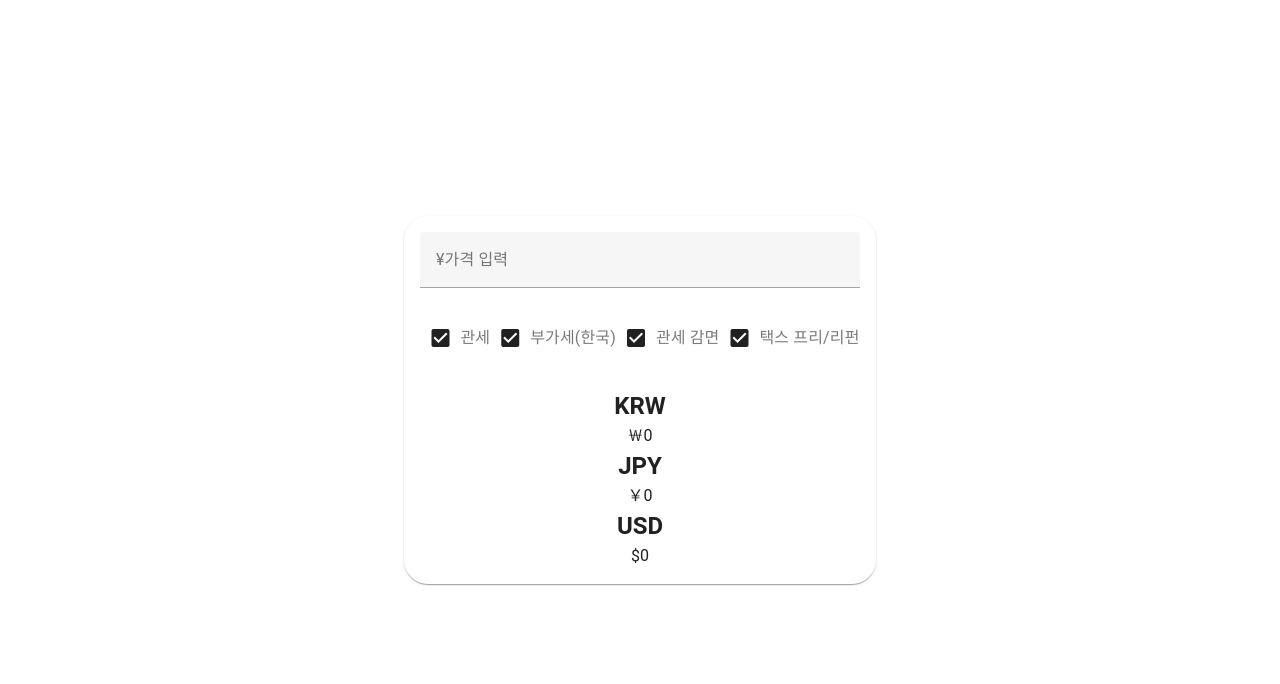
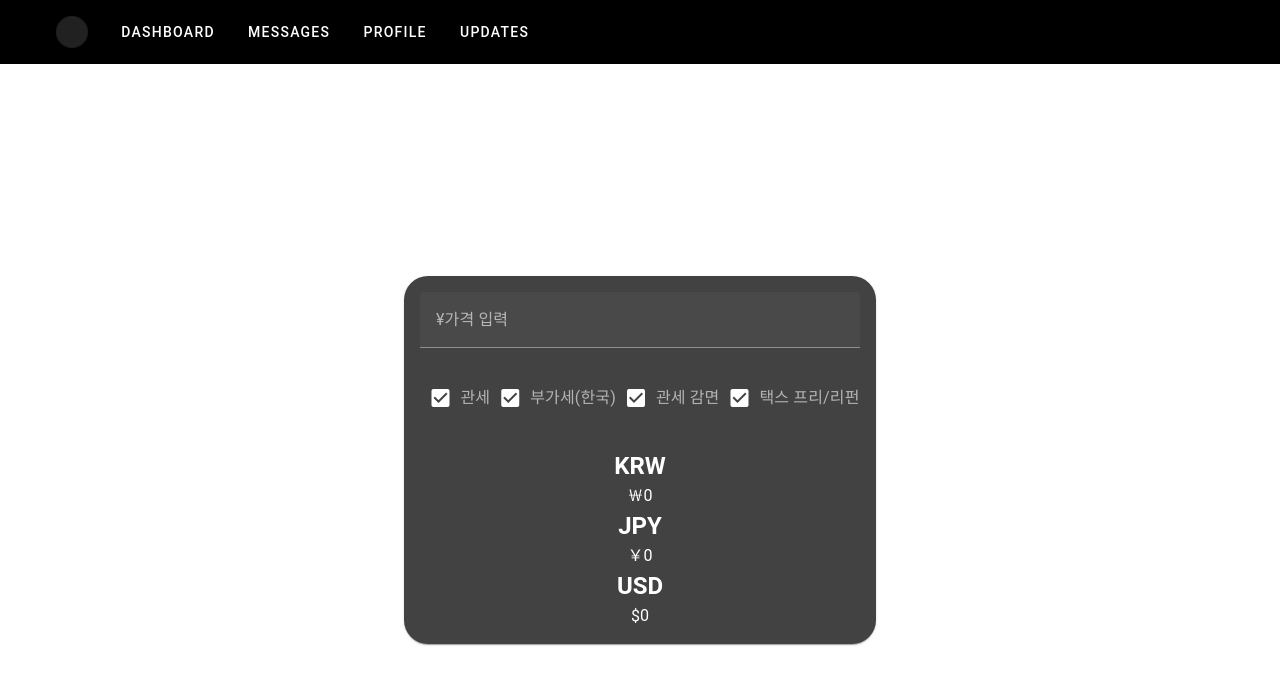
Before and after one commit to minhee231/guitar-reflect-front, a Vue app: page / in a window 1280 px wide. Shown: the top 684 px of the page. Built offline with nearby package versions, Linux system fonts and the light colour scheme; no server answers.

Commit message:
:gem:style: 다크 테마로 변경

```diff
--- a/src/App.vue
+++ b/src/App.vue
@@ -1,21 +1,24 @@
-<template>
-  <v-app>
-    <v-main>
+<template class="bg-grey-darken-4">
+  <v-app class="bg-grey-darken-4">
+    <v-main class="bg-grey-darken-4">
       <!-- <GuitarCalc :latestCurrency="latestCurrency"/> -->
       <!-- {{ latestCurrency }} -->
-      <router-view class="content"/>
+      <mainHeader class="main-header" />
+      <router-view class="content" :latestCurrency="latestCurrency"/>
     </v-main>
   </v-app>
 </template>
 
 <script>
-//import GuitarCalc from './components/GuitarCalc.vue';
+import GuitarCalc from './components/GuitarCalc.vue';
 import currencyService from './service/currency-service';
+import MainHeader from './components/MainHeader.vue';
 
 export default {
   name: 'App',
 
   components: {
+    MainHeader,
   },
 
   data: () => ({
@@ -35,3 +38,24 @@ export default {
   }
 }
 </script>
+
+<style>
+.content {
+  margin-top: 60px;
+  padding: 20px;
+}
+.main-header {
+  position: fixed;
+  top: 0;
+  left: 0;
+  width: 100%;
+  height: 60px;
+  background-color: #fff;
+}
+
+
+#app {
+  background-color: #616161; /* 원하는 배경색 */
+  min-height: 100vh; /* 배경이 화면 전체를 덮도록 설정 */
+}
+</style>
--- a/src/components/GuitarCalc.vue
+++ b/src/components/GuitarCalc.vue
@@ -1,7 +1,7 @@
 <template>
     <v-container class="fill-height" fluid>
     <v-row class="justify-center align-center ">
-    <v-card class="pa-4 container-custom portfolio-card rounded-xl" outlined>
+    <v-card class="pa-4 container-custom portfolio-card rounded-xl bg-grey-darken-3" outlined>
         <v-text-field
         label="¥가격 입력"
         v-model="inputJPYCost"
@@ -115,7 +115,7 @@ export default {
 <style scoped>
 
 .portfolio-card {
-    min-width: 25%;
+    min-width: 30%;
     text-align: center;
     max-width: 40%;
 }
--- /dev/null
+++ b/src/components/MainHeader.vue
@@ -0,0 +1,33 @@
+<template>
+    <v-app id="inspire">
+      <v-app-bar flat color="black">
+        <v-container class="mx-auto d-flex align-center justify-center" >
+          <v-avatar
+            class="me-4 "
+            color="grey-darken-4"
+            size="32"
+          ></v-avatar>
+
+          <v-btn
+            v-for="link in links"
+            :key="link"
+            :text="link"
+            variant="text"
+          ></v-btn>
+          <v-spacer></v-spacer>
+
+        </v-container>
+      </v-app-bar>
+
+
+    </v-app>
+  </template>
+
+  <script setup>
+    const links = [
+      'Dashboard',
+      'Messages',
+      'Profile',
+      'Updates',
+    ]
+  </script>
```
